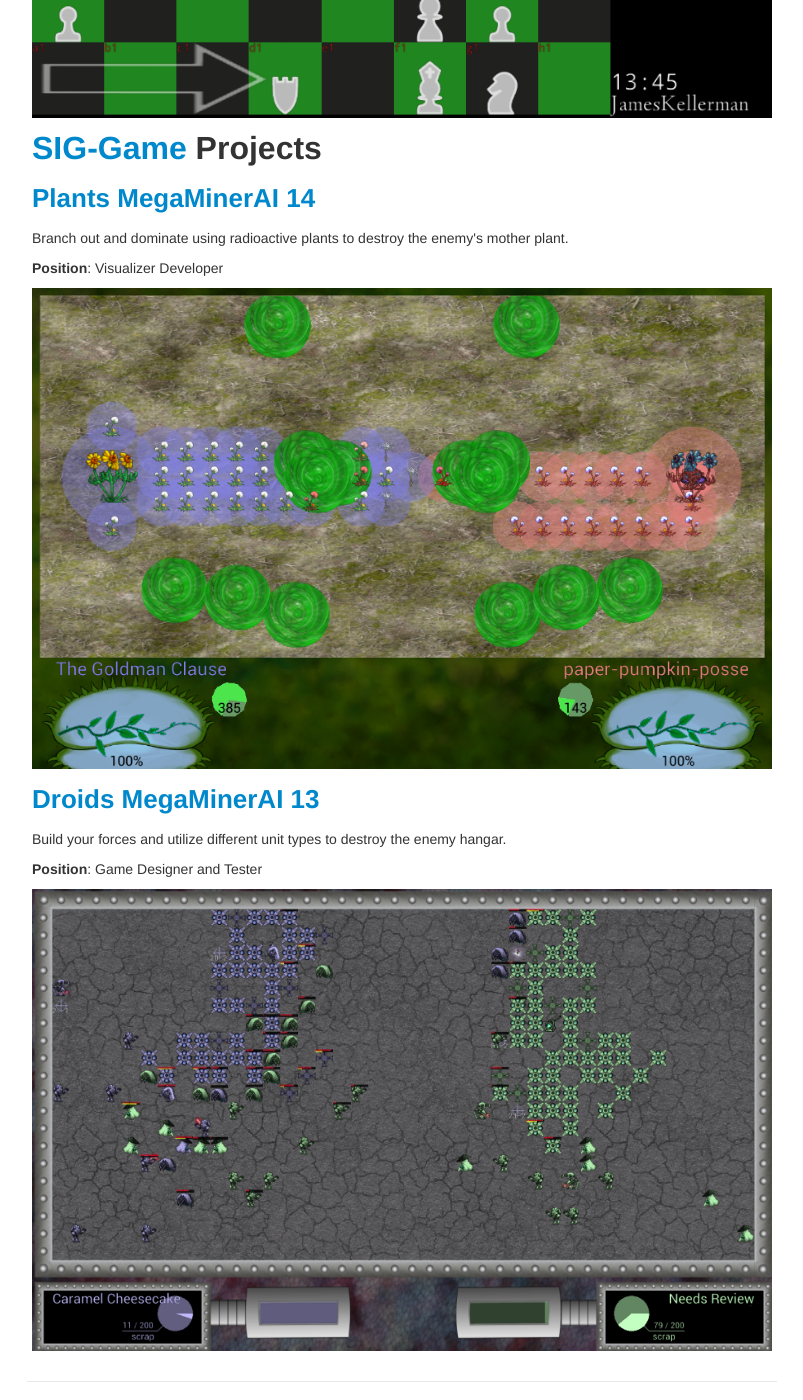
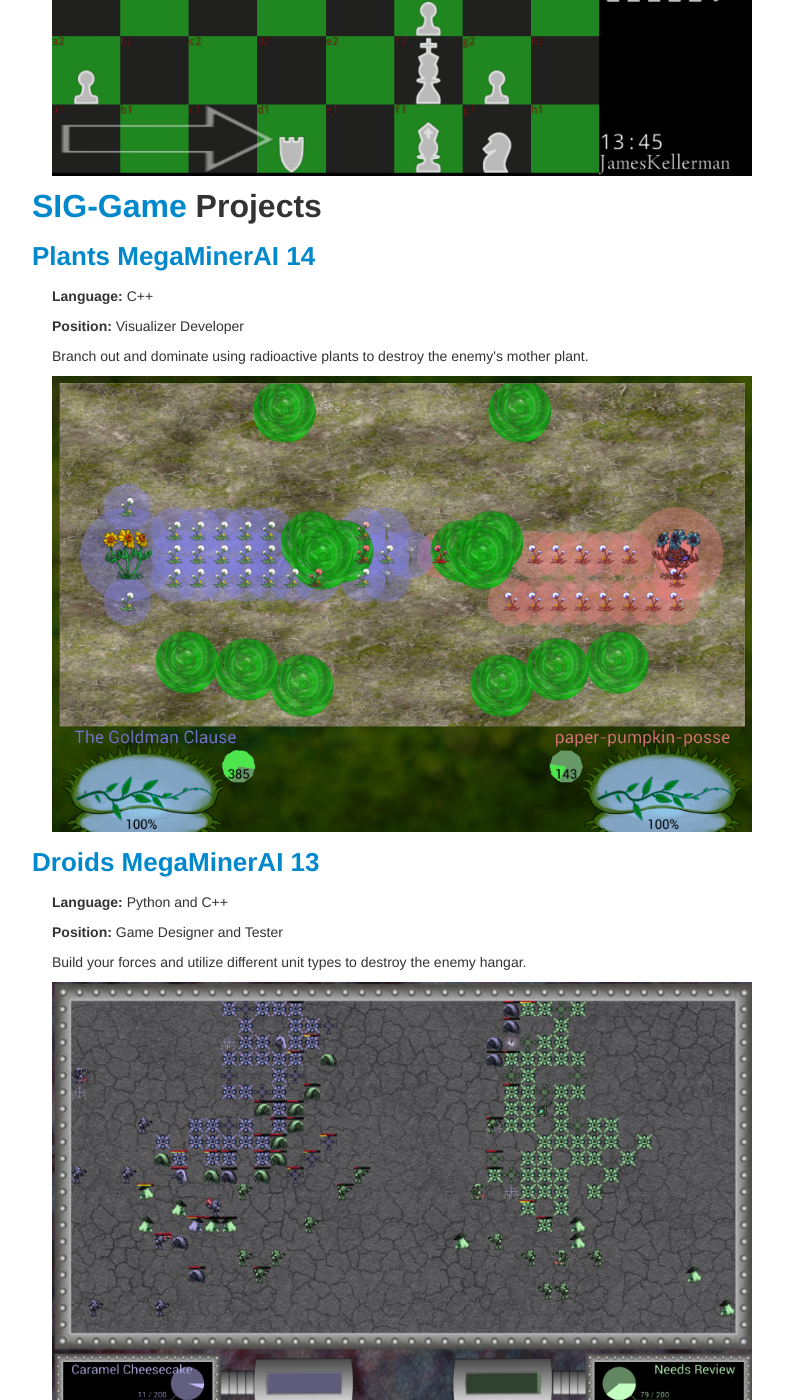
Before and after one commit to JamesKellerman/JamesKellerman.github.io, a Jekyll site: the page built from projects/projects.md, in a window 1280 px wide and 1400 px high, scrolled down 1799 px. Shown: the whole window, without its empty margins (238-1041 px from the left). Built offline with Jekyll 4.4.1, drawn with Linux system fonts in a browser that asks for light colours; some of the changed text lies outside the part shown.

Commit message:
Cleaned up Projects page

```diff
--- a/projects/projects.md
+++ b/projects/projects.md
@@ -5,21 +5,28 @@ layout: page
 
 {% for project in site.data.projectsList %}
   {% if project.break %}
-  <h2 class="no-border">{{project.name}}</h2>
+<h2 class="no-border">{{project.name}}</h2>
+{% else %}
+  {% if project.hasLink %}
+<h3><a href="{{project.link}}">{{project.name}}</a></h3>
   {% else %}
-  <div class="project-grid">
-  <div class="pure-g">
-  <div class="pure-u-1 pure-u-md-1-2">
-  <h3><a href="{{project.link}}">{{project.name}}</a></h3>
-  <p>{{project.description}}</p>
-  <p><b>Position</b>: {{project.position}}</p>
-  </div>
-  <div class="pure-u-1 pure-u-md-1-2">
-    {% if project.image %}
-      <img class="pure-img" src="{{project.image}}" alt="{{project.image}}">
-    {% endif %}
-  </div>
-  </div>
-  </div>
+  <h3>{{project.name}}</h3>
+  {% endif %}
+
+<div class="container-fluid">
+
+<div class="col-md-4">
+<p><b>Language:</b> {{project.language}}</p>
+<p><b>Position:</b> {{project.position}}</p>
+<p>{{project.description}}</p>
+</div>
+<div class="col-md-8">
+{% if project.image %}
+<img class="img-responsive" src="{{project.image}}" alt="{{project.image}}">
+{% endif %}
+</div>
+</div>
+
+
   {% endif %}
 {% endfor %}
```
Also changed, not shown: _data/projectsList.yml (+10 -3 lines).
